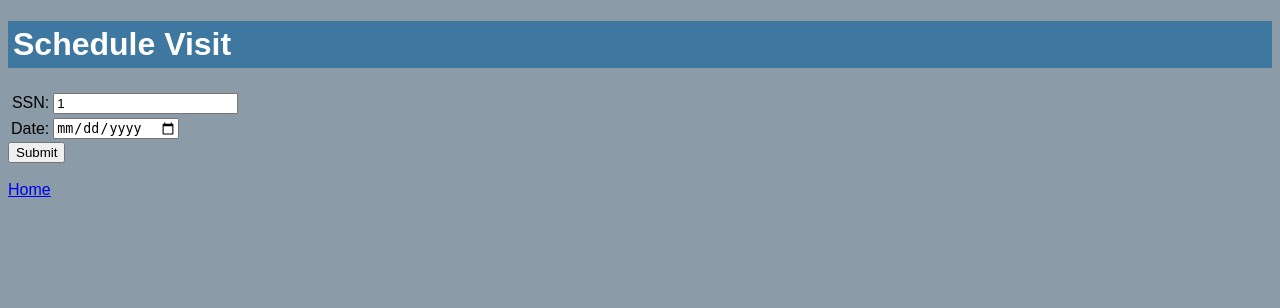
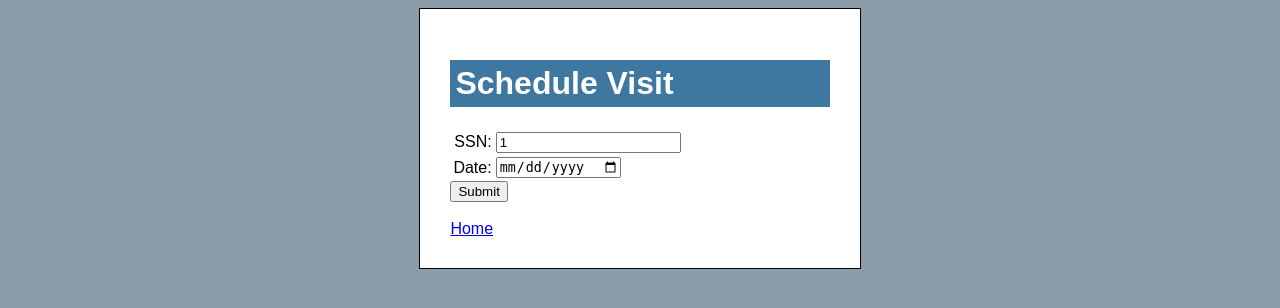
Before and after one commit to raubrey2014/cs4750-hospital-records, a PHP site: page /add_visit.php?SSN=1 in a window 1280 px wide. Shown: the top 308 px of the page. Run offline with PHP 8.4, Linux system fonts and the light colour scheme; the visitor is signed in with stand-in values (Sample User, id 1); data that the repository does not hold is empty; some libraries are stand-ins or nearby versions.

Commit message:
Added the stylesheet to several files. Added a minimum width to the content. Removed SSN field from add_visit for patient.

```diff
--- a/add_visit.php
+++ b/add_visit.php
@@ -26,14 +26,21 @@ $date = $_REQUEST['DATE'];
 
 ?>
 
+		<div class='content'>
 			<h1>Schedule Visit</h1>
 			<form>
 				<input type='hidden' name='SUBMIT' value='1' />
 				<table>
+<?php
+if (is_admin()) {
+?>
 					<tr>
 						<td style='text-align: right'>SSN:</td>
 						<td><input type='text' name='SSN' value='<?php echo $ssn; ?>' /></td>
 					</tr>
+<?php
+}
+?>
 					<tr>
 						<td style='text-align: right'>Date:</td>
 						<td><input type='date' name='DATE' value='<?php echo $date; ?>' /></td>
@@ -89,6 +96,6 @@ if (is_admin()) {
 	echo "<a href='user_main.php'>Home</a>";
 }
 ?>
-
+		</div>
 	</body>
 </html>
--- a/hospital.css
+++ b/hospital.css
@@ -15,6 +15,7 @@ div.content {
 	padding: 30px;
 	background-color: #FFFFFF;
 	border: 1px solid black;
+	min-width: 30%;
 }
 
 table.result-list {
--- a/update_patient.php
+++ b/update_patient.php
@@ -14,7 +14,8 @@ validate_creds();
 		<script>
 			webshim.polyfill('forms forms-ext');
 		</script>
-		<h1>Update Patient</h1>
+		<div class='content'>
+			<h1>Update Patient</h1>
 <?php
 
 if (is_admin()) {
@@ -98,5 +99,6 @@ if (is_admin()) {
 }
 ?>
 
-</body>
+		</div>
+	</body>
 </html>
--- a/user_main.php
+++ b/user_main.php
@@ -7,10 +7,9 @@ validate_creds();
 	<head>
 		<title>CS4750 Project</title>
 		<link rel="stylesheet" type="text/css" href="hospital.css" />
-
-
 	</head>
 	<body>
+		<div class='content'>
 			<h1>User Portal</h1>
 
 			<a href='update_patient.php'>View/Update Info</a><br />
@@ -20,6 +19,6 @@ validate_creds();
 			<form method="post" action="login.php">
 				<input type = "submit" value = "Logout" name="logout">
 			</form>
-
+		</div>
 	</body>
 </html>
```
Lines whose indentation alone changed are shown as unchanged.
